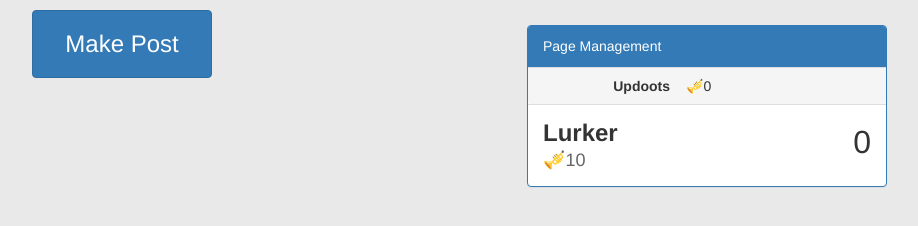
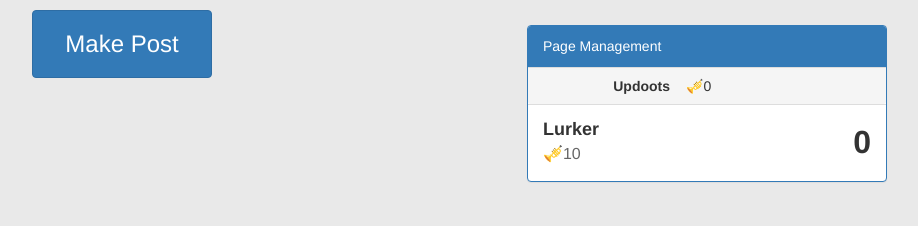
Before and after one commit to RoryStokes/UpDooter, a plain HTML site: page index.html in a window 1280 px wide. Shown: the whole page, without its empty margins (323-1241 px from the left). Drawn offline with nearby package versions, Linux system fonts and the light colour scheme.

Commit message:
Style tweaks in shop

```diff
--- a/style/main.css
+++ b/style/main.css
@@ -58,12 +58,12 @@ body {
 
 
 .item-info > h1{
-    font-size: x-large;
+    font-size: large;
     margin: 0;
     font-weight: bold;
 }
 .item-info > h2 {
-    font-size: large;
+    font-size: medium;
     margin: 5px 0 0 0;
     color: #666666;
 }
@@ -71,4 +71,5 @@ body {
 .item-count {
     font-size: xx-large;
     text-align: right;
+    font-weight: bold;
 }
```
